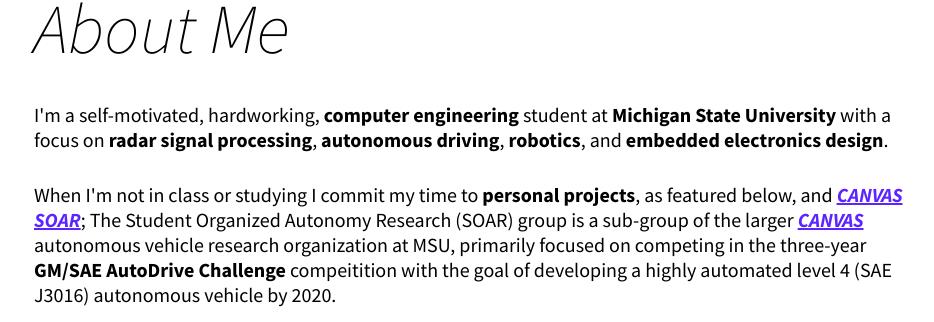
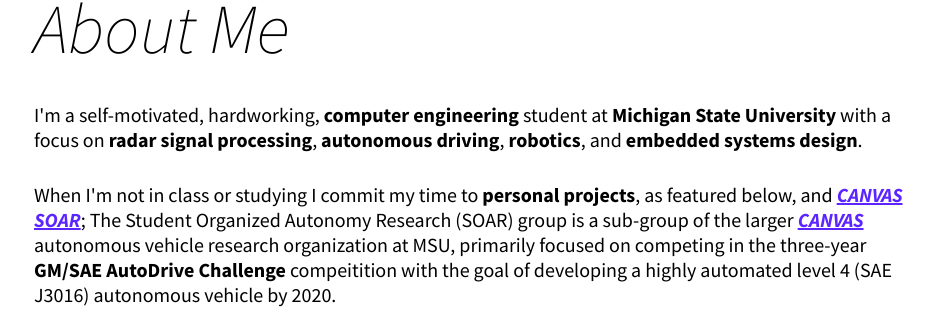
Before and after one commit to SuperUser320/superuser320.github.io, a Jekyll site: the page built from index.html, in a window 1280 px wide and 900 px high, scrolled down 883 px. Shown: the part 133-455 px from the top of the window, without its empty margins (156-1090 px from the left). Built offline with Jekyll 4.4.1, drawn with Linux system fonts in a browser that asks for light colours; nearby versions of some CDN libraries.

Commit message:
Update index.html

```diff
--- a/index.html
+++ b/index.html
@@ -16,7 +16,7 @@
 
 <div id="about">
     <h1 class="fadein">About Me</h1>
-    <p class="fadein">I'm a self-motivated, hardworking, <strong>computer engineering</strong> student at <strong>Michigan State University</strong> with a focus on <strong>radar signal processing</strong>, <strong>autonomous driving</strong>, <strong>robotics</strong>, and <strong>embedded electronics design</strong>.</p>
+    <p class="fadein">I'm a self-motivated, hardworking, <strong>computer engineering</strong> student at <strong>Michigan State University</strong> with a focus on <strong>radar signal processing</strong>, <strong>autonomous driving</strong>, <strong>robotics</strong>, and <strong>embedded systems design</strong>.</p>
     <p class="fadein">When I'm not in class or studying I commit my time to <strong>personal projects</strong>, as featured below, and <a href="https://canvas.msu.edu/soar/">CANVAS SOAR</a>;  The Student Organized Autonomy Research (SOAR) group is a sub-group of the larger <a href="https://canvas.msu.edu/">CANVAS</a> autonomous vehicle research organization at MSU, primarily focused on competing in the three-year <strong>GM/SAE AutoDrive Challenge</strong> compeitition with the goal of developing a highly automated level 4 (SAE J3016) autonomous vehicle by 2020.</p>
     <p class="fadein">I also enjoy playing <strong>ultimate frisbee</strong>, <strong>ice hockey</strong>, riding single track <strong>mountain bike</strong> trails, and <strong>autocross/auto racing</strong>.  In addition I pursue interests in <strong>photography</strong> and <strong>graphic design</strong> which can be found at <a href="https://www.flickr.com/photos/jason-merlo/">Flickr</a> and <a href="https://500px.com/jmerlo">500px</a>.</p>
     <p class="fadein">To <strong>learn more</strong> or <strong>check out some of my work</strong>, find me on...</p>
```
